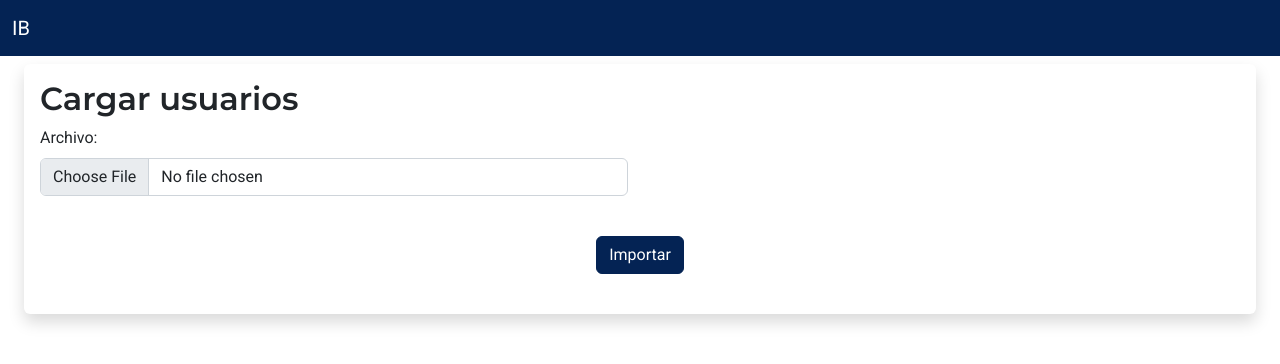
After one commit to DIAD-PUCP/entrevistas-bachillerato, a FastAPI app: template templates/cargar-usuarios.tpl.html in a window 1280 px wide. The commit adds this page. Shown: the top 364 px of the page. Run offline with FastAPI, Linux system fonts and the light colour scheme; the template is opened without the code that fills it, so the values that code supplies are empty; some libraries are stand-ins or nearby versions.

Commit message:
funcionalidad para importar usuarios

```diff
--- a/src/main.py
+++ b/src/main.py
@@ -753,10 +753,11 @@ async def cargar_evaluados(
         }
     )
 
+
 @app.post('/evaluados/importar', response_class=HTMLResponse)
 async def importar_evaluados(
     request: Request,
-    archivo: Annotated[UploadFile,File()],
+    archivo: Annotated[UploadFile, File()],
     db: Session = Depends(get_session),
     user: models.Usuario = Security(get_current_active_user)
 ):
@@ -765,13 +766,57 @@ async def importar_evaluados(
             status.HTTP_403_FORBIDDEN,
             detail="No cuenta con los suficientes permisos para esta acción"
         )
-    df = pd.read_csv(archivo.file,dtype={'documento_identidad':str})
-    for _,e in df.iterrows():
+    df = pd.read_csv(archivo.file, dtype={'documento_identidad': str})
+    for _, e in df.iterrows():
         eva = models.Evaluado.model_validate_json(e.to_json())
-        crud.create_evaluado(db,eva)
+        crud.create_evaluado(db, eva)
     evaluados = crud.get_evaluados(db)
     return templates.TemplateResponse(
         "listado-evaluados.tpl.html",
         {"request": request, "evaluados": evaluados, "user": user},
         headers={'HX-Push-Url': '/evaluados'}
     )
+
+
+@app.get('/usuarios/importar', response_class=HTMLResponse)
+async def cargar_usuarios(
+    request: Request,
+    user: models.Usuario = Security(get_current_active_user)
+):
+    if user.perfil != 'Administrador':
+        raise HTTPException(
+            status.HTTP_403_FORBIDDEN,
+            detail="No cuenta con los suficientes permisos para esta acción"
+        )
+    return templates.TemplateResponse(
+        "cargar-usuarios.tpl.html", {
+            "request": request,
+            "user": user
+        }
+    )
+
+
+@app.post('/usuarios/importar', response_class=HTMLResponse)
+async def importar_usuarios(
+    request: Request,
+    archivo: Annotated[UploadFile, File()],
+    db: Session = Depends(get_session),
+    user: models.Usuario = Security(get_current_active_user)
+):
+    if user.perfil != 'Administrador':
+        raise HTTPException(
+            status.HTTP_403_FORBIDDEN,
+            detail="No cuenta con los suficientes permisos para esta acción"
+        )
+    df = pd.read_csv(archivo.file, dtype={'id': str})
+    for _, u in df.iterrows():
+        data = u.to_dict()
+        data['password_confirm'] = data['password']
+        usuario = models.UsuarioCreate.model_validate(data)
+        crud.create_usuario(db, usuario)
+    usuarios = crud.get_all_usuarios(db)
+    return templates.TemplateResponse(
+        "listado-usuarios.tpl.html",
+        {"request": request, "usuarios": usuarios, "user": user},
+        headers={'HX-Push-Url': '/usuarios'}
+    )
--- /dev/null
+++ b/templates/cargar-usuarios.tpl.html
@@ -0,0 +1,15 @@
+{% extends "base.tpl.html" %}
+{% block content %}
+<h2>Cargar usuarios</h2>
+<form hx-boost="true" id="cargar-usuarios" method="POST" enctype="multipart/form-data" action="/usuarios/importar">
+    <div class="row mb-3">
+        <div class="col-md-6">
+            <label for="arhcivo" class="form-label">Archivo:</label>
+            <input id="archivo" class="form-control" type="file" name="archivo" required>
+        </div>
+    </div>
+    <div class="container d-flex justify-content-center">
+        <button id="importar" class="my-4 btn btn-primary" form="cargar-usuarios">Importar</button>
+    </div>
+</form>
+{% endblock %}
--- a/templates/listado-usuarios.tpl.html
+++ b/templates/listado-usuarios.tpl.html
@@ -2,6 +2,7 @@
 {% block content %}
 <div>
 <a class="btn btn-primary" href="/usuario/nuevo">Nuevo usuario</a>
+<a class="btn btn-primary" href="/usuarios/importar">Importar usuarios</a>
 </div>
 <div class="table-responsive">
     <table class="table" hx-boost="true">
```
